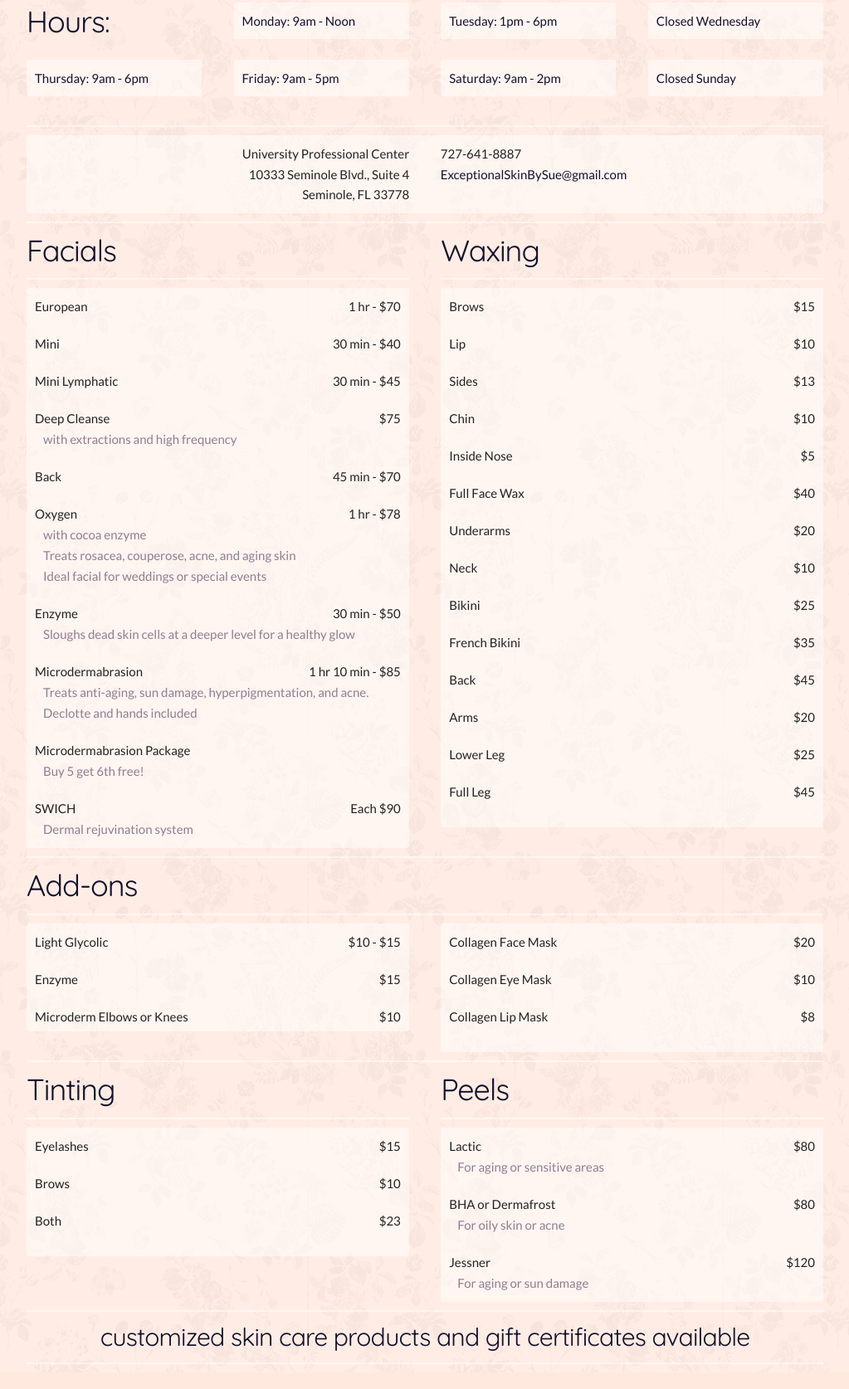
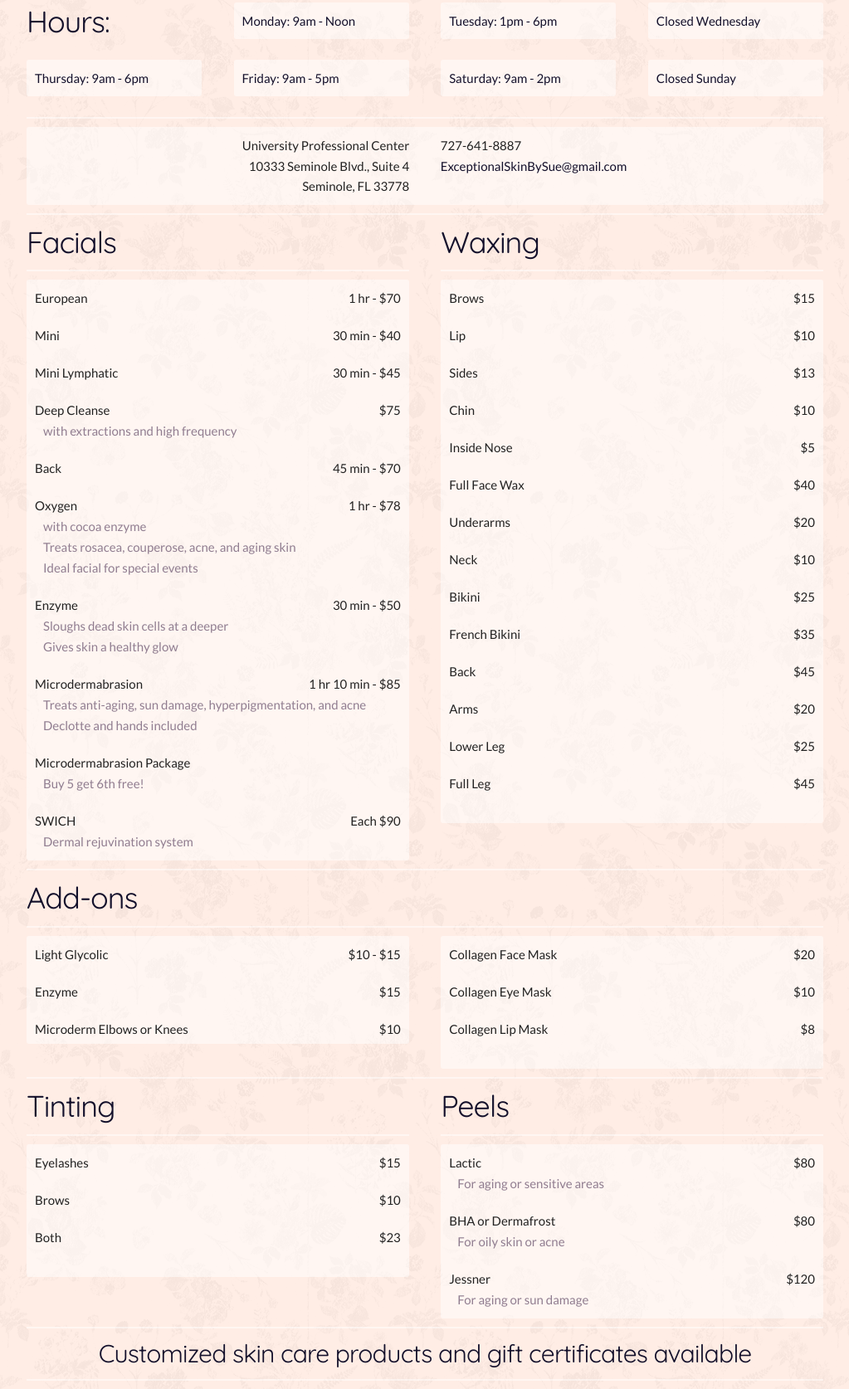
Before and after one commit to oat82997/Sue, a plain HTML site: page index.html in a window 1280 px wide. Shown: the part 268-1942 px from the top of the page at 83% size, without its empty margins (128-1151 px from the left). Drawn offline with nearby package versions, Linux system fonts and the light colour scheme; a script that the page names is missing.

Commit message:
Add files via upload

```diff
--- a/index.html
+++ b/index.html
@@ -47,7 +47,7 @@
     <hr style="margin-top: 0px;">
 
     <div id="appointment">
-      <h4 class="lato" style="text-align: center;">Please call for an appointment</h4>
+      <h4 class="t" style="text-align: center;">Please call for an appointment</h4>
     </div>
 
     <hr>
@@ -65,7 +65,7 @@
       <div class="three columns"><p class="h">Closed Sunday</p></div>
     </div>
 
-    <hr>
+    <hr style="margin-top: 0px;">
 
     <div id="contacts" class="row b">
       <div id="coml" class="one-half column">
@@ -81,7 +81,7 @@
         <p class="c onlyl"><span class="left">727-641-8887</span></p>
         <p class="c onlyl"><span class="left"><a href="mailto:exceptionalskinbysue@gmail.com">ExceptionalSkinBySue@gmail.com</a></span></p>
         <p class="c center onlys">727-641-8887</p>
-        <p class="c center onlys"><a href="mailto:exceptionalskinbysue@gmail.com">ExceptionalSkinBySue@gmail.com</a></p>
+        <p class="c center onlys" style="margin-bottom: 0px;"><a href="mailto:exceptionalskinbysue@gmail.com">ExceptionalSkinBySue@gmail.com</a></p>
       </div>
     </div>
 
@@ -90,7 +90,7 @@
     <div class="row">
       <div id="facials" class="one-half column">
 
-        <h3 class="t">Facials</h3>
+        <h3 class="t titles">Facials</h3>
         <hr>
         <div class="b">
           <p class="c l"><span class="left">European</span><span class="right">1 hr - $70</span></p>
@@ -107,13 +107,14 @@
           <p class="c"><span class="left">Oxygen</span><span class="right">1 hr - $78</span></p>
           <p class="c d"><span class="left">with cocoa enzyme</span></p>
           <p class="c d"><span class="left">Treats rosacea, couperose, acne, and aging skin</span></p>
-          <p class="c d l"><span class="left">Ideal facial for weddings or special events</span></p>
+          <p class="c d l"><span class="left">Ideal facial for special events</span></p>
 
           <p class="c"><span class="left">Enzyme</span><span class="right">30 min - $50</span></p>
-          <p class="c d l"><span class="left">Sloughs dead skin cells at a deeper level for a healthy glow</span></p>
+          <p class="c d"><span class="left">Sloughs dead skin cells at a deeper</span></p>
+          <p class="c d l"><span class="left">Gives skin a healthy glow</span></p>
 
           <p class="c"><span class="left">Microdermabrasion</span><span class="right">1 hr 10 min - $85</span></p>
-          <p class="c d"><span class="left">Treats anti-aging, sun damage, hyperpigmentation, and acne.</span></p>
+          <p class="c d"><span class="left">Treats anti-aging, sun damage, hyperpigmentation, and acne</span></p>
           <p class="c d l"><span class="left">Declotte and hands included</span></p>
 
           <p class="c"><span class="left">Microdermabrasion Package</span></p>
@@ -129,7 +130,7 @@
 
       <div id="waxing" class="one-half column">
         <hr class="onlys">
-        <h3 class="t">Waxing</h3>
+        <h3 class="t titles">Waxing</h3>
         <hr>
         <div class="b">
           <p class="c l"><span class="left">Brows</span><span class="right">$15</span></p>
@@ -145,13 +146,13 @@
           <p class="c l"><span class="left">Back</span><span class="right">$45</span></p>
           <p class="c l"><span class="left">Arms</span><span class="right">$20</span></p>
           <p class="c l"><span class="left">Lower Leg</span><span class="right">$25</span></p>
-          <p class="c l"><span class="left">Full Leg</span><span class="right">$45</span></p>
+          <p class="c p"><span class="left">Full Leg</span><span class="right">$45</span></p>
         </div>
       </div>
     </div>
 
     <hr>
-    <h3 class="t">Add-ons</h3>
+    <h3 class="t titles">Add-ons</h3>
     <hr>
 
     <div id="addons" class="row">
@@ -166,7 +167,7 @@
         <div class="b">
           <p class="c l"><span class="left">Collagen Face Mask</span><span class="right">$20</span></p>
           <p class="c l"><span class="left">Collagen Eye Mask</span><span class="right">$10</span></p>
-          <p class="c l"><span class="left">Collagen Lip Mask</span><span class="right">$8</span></p>
+          <p class="c p"><span class="left">Collagen Lip Mask</span><span class="right">$8</span></p>
         </div>
       </div>
     </div>
@@ -175,18 +176,18 @@
 
     <div class="row">
       <div id="tinting" class="one-half column">
-        <h3 class="t">Tinting</h3>
+        <h3 class="t titles">Tinting</h3>
         <hr>
         <div class="b">
           <p class="c l"><span class="left">Eyelashes</span><span class="right">$15</span></p>
           <p class="c l"><span class="left">Brows</span><span class="right">$10</span></p>
-          <p class="c l"><span class="left">Both</span><span class="right">$23</span></p>
+          <p class="c p"><span class="left">Both</span><span class="right">$23</span></p>
         </div>
       </div>
 
       <div id="peels" class="one-half column">
       <hr class="onlys">
-      <h3 class="t">Peels</h3>
+      <h3 class="t titles">Peels</h3>
         <hr>
         <div class="b">
           <p class="c"><span class="left">Lactic</span><span class="right">$80</span></p>
@@ -204,7 +205,7 @@
     <hr>
 
     <div id="footer">
-      <h4 class="t center">customized skin care products and gift certificates available</h4>
+      <h4 class="t center">Customized skin care products and gift certificates available</h4>
     </div>
 
     <hr>
```
